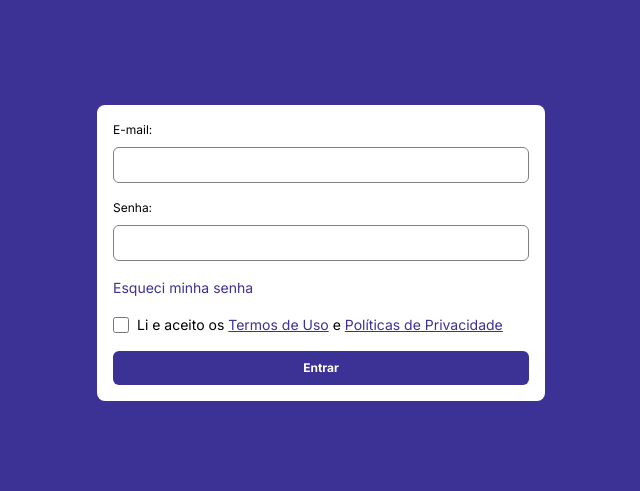
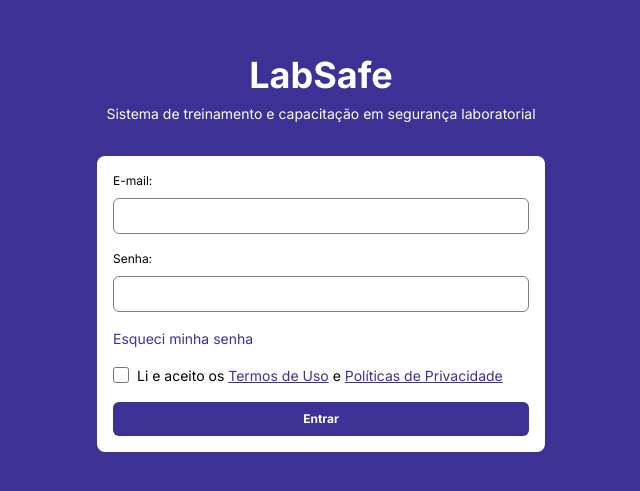
Before and after one commit to goncalvesjv2/labsafe-frontend, a React (Vite) app: page / in a window 1280 px wide. Shown: the part 147-638 px from the top of the page, without its empty margins (319-959 px from the left). Built offline with nearby package versions, Linux system fonts and the light colour scheme.

Commit message:
feat: adiciona titulo e subtitulo na tela de login

```diff
--- a/src/pages/Login.tsx
+++ b/src/pages/Login.tsx
@@ -67,8 +67,14 @@ function Login() {
     }
 
     return (
-        <div className="h-screen bg-primary flex flex-col justify-center items-center">
-            <Card className="w-md h-min">
+        <div className="min-h-screen bg-primary flex flex-col justify-center items-center gap-8 p-4">
+            <header className="max-w-xl text-center text-white">
+                <h1 className="text-4xl font-bold">LabSafe</h1>
+                <p className="mt-2 text-normal">
+                    Sistema de treinamento e capacitação em segurança laboratorial
+                </p>
+            </header>
+            <Card className="w-full max-w-md h-min">
                 <form onSubmit={handleSubmit(handleLogin, handleInvalidSubmit)} noValidate className="flex flex-col gap-4">
                     <FormField label="E-mail:" htmlFor="login-email" className="text-black text-small">
                         <Input id="login-email" {...register("email", {
```
